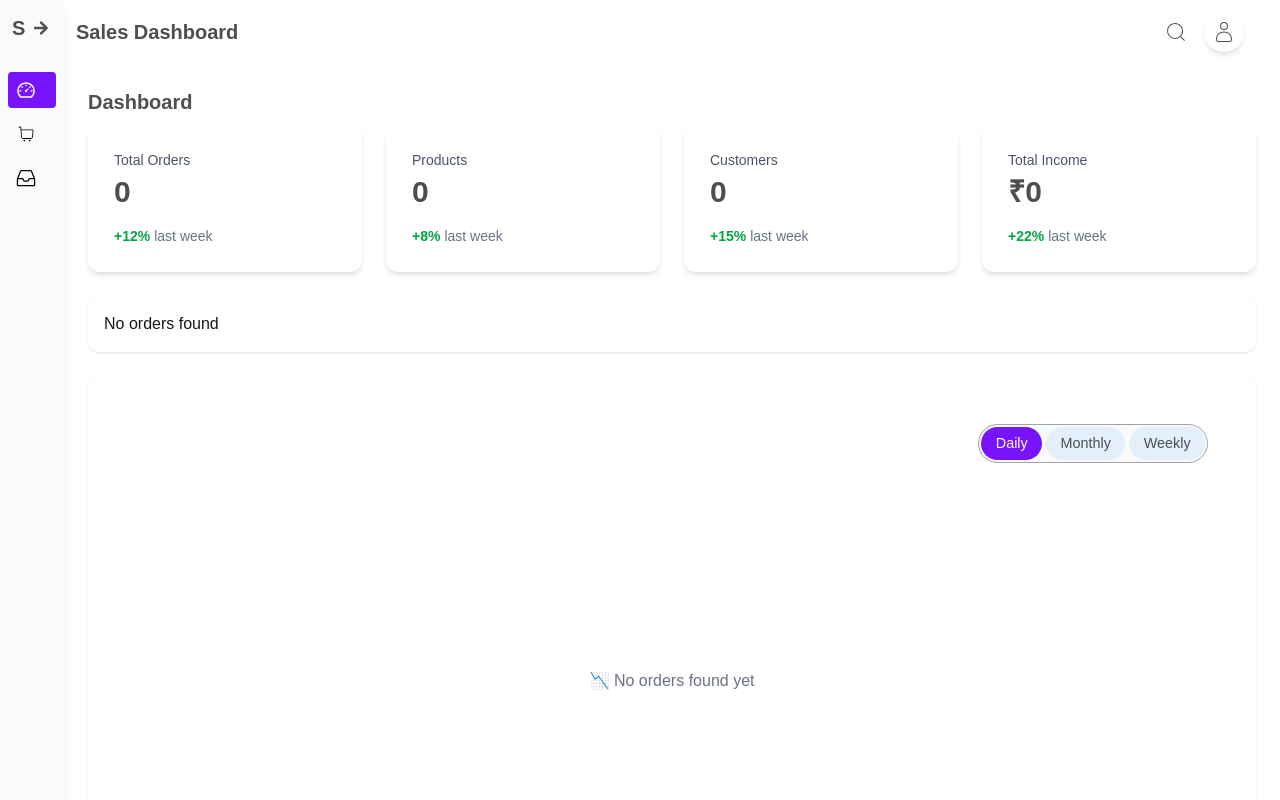
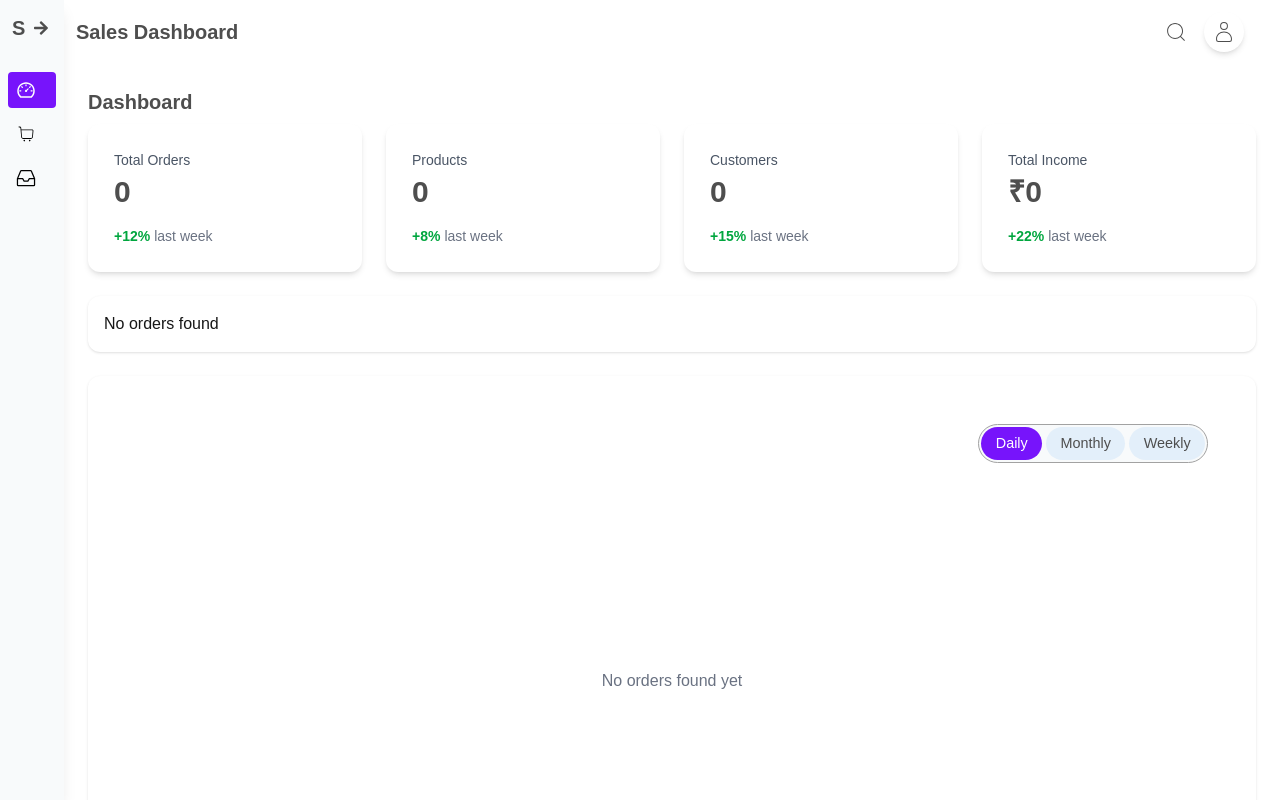
Before and after one commit to Mahamadkadiwal/sales_dash, a Next.js app: page /dashboard in a window 1280 px wide. Shown: the top 800 px of the page. Built offline with nearby package versions, Linux system fonts and the light colour scheme; sample sign-in values are in the browser's storage.

Commit message:
Update Charts.tsx

```diff
--- a/app/_component/Charts.tsx
+++ b/app/_component/Charts.tsx
@@ -139,7 +139,7 @@ export default function Charts() {
 
         {!data || data[`${chartType}Chart`].length === 0 ? (
           <div className="text-center text-gray-500 text-sm md:text-base">
-            📉 No orders found yet
+             No orders found yet
           </div>
         ) : (
           <ResponsiveContainer width="100%" height="100%">
```
